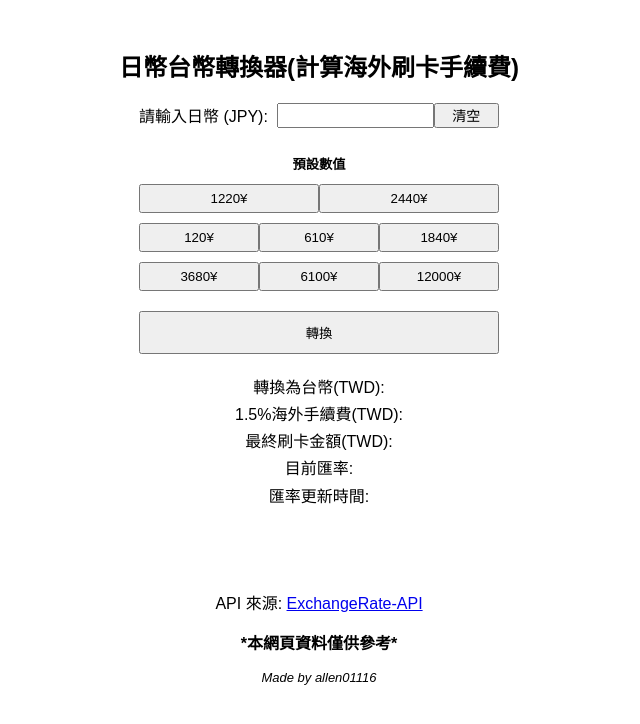
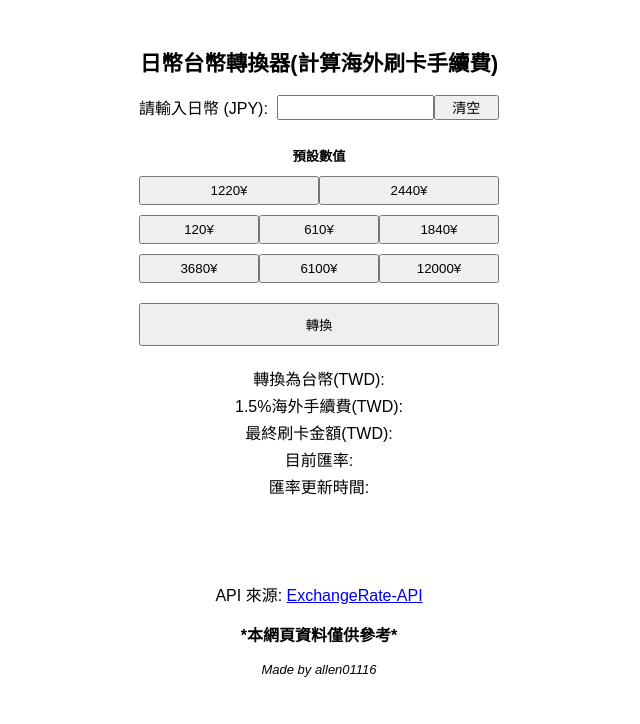
Before and after one commit to allen01116/allen01116.github.io, a plain HTML site: page index.html in a window 1280 px wide. Shown: the whole page, without its empty margins (321-961 px from the left). Drawn offline with Linux system fonts and the light colour scheme.

Commit message:
Update index.html

```diff
--- a/index.html
+++ b/index.html
@@ -8,7 +8,7 @@
 </head>
 <body>
     <div class="container">
-        <h2>日幣台幣轉換器(計算海外刷卡手續費)</h2>
+        <h2 style="font-size: 21.5px;">日幣台幣轉換器(計算海外刷卡手續費)</h2>
         <div class="input-container">
             <label for="jpyAmount">請輸入日幣 (JPY):</label>
             <input type="number" id="jpyAmount">
```
